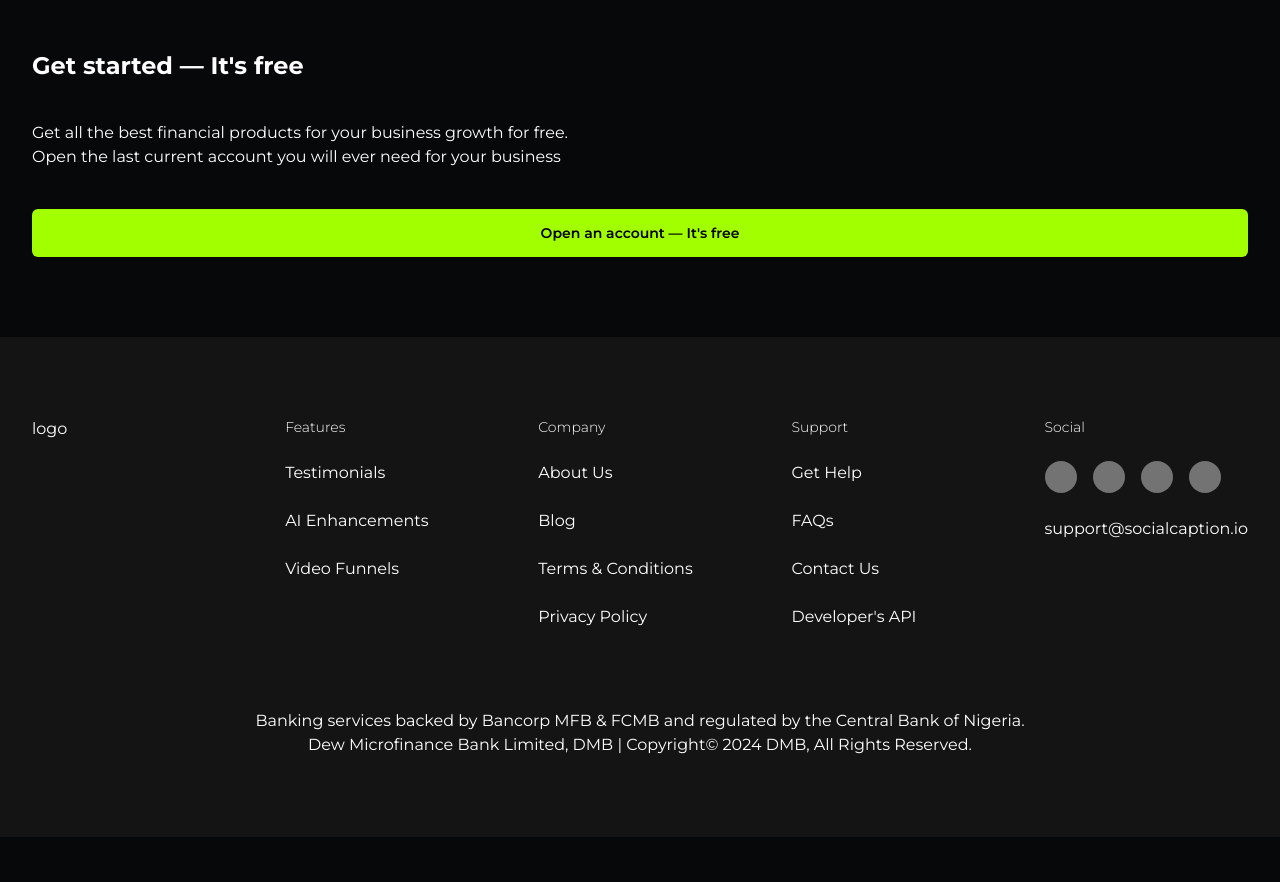
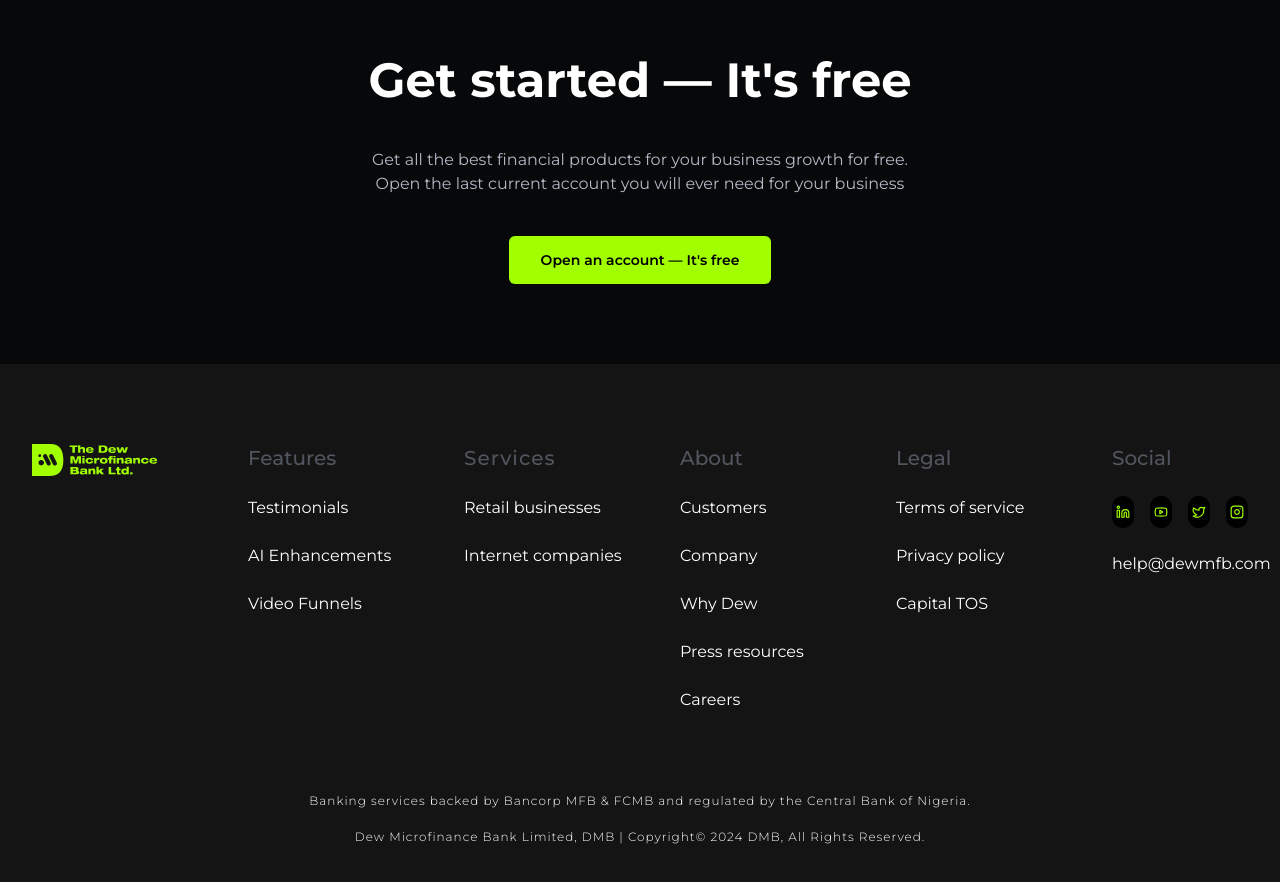
Before and after one commit to Ennioluwa/dmb, a Next.js app: page / in a window 1280 px wide. Shown: the part 4940-5822 px from the top of the page. Before the commit the page ends 5777 px from the top, so only its background shows below. Built offline with nearby package versions, Linux system fonts and the light colour scheme.

Commit message:
add footer

```diff
--- a/app/(landing)/(home)/_components/faq-accordion.tsx
+++ b/app/(landing)/(home)/_components/faq-accordion.tsx
@@ -18,7 +18,7 @@ interface FaqAccordionProps {
 const FaqAccordion: FC<FaqAccordionProps> = ({ title, subtitle, index }) => {
   return (
     <AccordionItem value={`${index}`}>
-      <AccordionTrigger>{title}</AccordionTrigger>
+      <AccordionTrigger className=" text-left">{title}</AccordionTrigger>
       <AccordionContent>{subtitle}</AccordionContent>
     </AccordionItem>
   );
--- a/app/(landing)/(home)/_components/footer.tsx
+++ b/app/(landing)/(home)/_components/footer.tsx
@@ -1,49 +1,68 @@
 "use client";
+
+import Logo from "@/components/logo";
+import { Instagram, Linkedin, Twitter, Youtube } from "lucide-react";
 
 const Footer = () => {
   return (
     <section className=" bg-[#151415]">
       <div className="container py-20">
-        <div className="  flex justify-between items-start gap-20 flex-wrap">
-          <div className=" flex flex-col gap-6 flex-[1]">logo</div>
+        <div className="  grid grid-cols-1 sm:grid-cols-2 md:grid-cols-3 lg:grid-cols-6 justify-center items-start gap-20 flex-wrap">
           <div className=" flex flex-col gap-6 flex-[1]">
-            <h5>Features</h5>
+            <Logo />
+          </div>
+          <div className=" flex flex-col gap-6 flex-[1]">
+            <h5 className=" text-xl font-medium text-[#50555E] ">Features</h5>
             <p className=" text-nowrap">Testimonials</p>
             <p className=" text-nowrap">AI Enhancements</p>
             <p className=" text-nowrap">Video Funnels</p>
           </div>
           <div className=" flex flex-col gap-6 flex-[1] shrink-0">
-            <h5>Company</h5>
-            <p className=" text-nowrap">About Us</p>
-            <p className=" text-nowrap">Blog</p>
-            <p className=" text-nowrap">Terms & Conditions</p>
-            <p className=" text-nowrap">Privacy Policy</p>
+            <h6 className=" text-xl font-medium text-[#50555E] ">Services</h6>
+            <p className=" text-nowrap">Retail businesses</p>
+            <p className=" text-nowrap">Internet companies</p>
           </div>
           <div className=" flex flex-col gap-6 flex-[1]">
-            <h5>Support</h5>
-            <p className=" text-nowrap">Get Help</p>
-            <p className=" text-nowrap">FAQs</p>
-            <p className=" text-nowrap">Contact Us</p>
-            <p className=" text-nowrap">Developer&apos;s API</p>
+            <h5 className=" text-xl font-medium text-[#50555E] ">About</h5>
+            <p className=" text-nowrap">Customers</p>
+            <p className=" text-nowrap">Company</p>
+            <p className=" text-nowrap">Why Dew</p>
+            <p className=" text-nowrap">Press resources</p>
+            <p className=" text-nowrap">Careers</p>
           </div>
           <div className=" flex flex-col gap-6 flex-[1]">
-            <h5>Social</h5>
+            <h5 className=" text-xl font-medium text-[#50555E] ">Legal</h5>
+            <p className=" text-nowrap">Terms of service</p>
+            <p className=" text-nowrap">Privacy policy</p>
+            <p className=" text-nowrap">Capital TOS</p>
+          </div>
+          <div className=" flex flex-col gap-6 flex-[1]">
+            <h5 className=" text-xl font-medium text-[#50555E] ">Social</h5>
             <div className="flex gap-4 items-center">
-              <div className=" grid place-items-center h-8 w-8 rounded-full bg-[#737373]"></div>
-              <div className=" grid place-items-center h-8 w-8 rounded-full bg-[#737373]"></div>
-              <div className=" grid place-items-center h-8 w-8 rounded-full bg-[#737373]"></div>
-              <div className=" grid place-items-center h-8 w-8 rounded-full bg-[#737373]"></div>
+              <div className=" grid place-items-center h-8 w-8 rounded-full bg-[#000]">
+                <Linkedin size={14} color="#A2FF00" />
+              </div>
+              <div className=" grid place-items-center h-8 w-8 rounded-full bg-[#000]">
+                <Youtube size={14} color="#A2FF00" />
+              </div>
+              <div className=" grid place-items-center h-8 w-8 rounded-full bg-[#000]">
+                <Twitter size={14} color="#A2FF00" />
+              </div>
+              <div className=" grid place-items-center h-8 w-8 rounded-full bg-[#000]">
+                <Instagram size={14} color="#A2FF00" />
+              </div>
             </div>
-            <p>support@socialcaption.io</p>
+            <p>help@dewmfb.com</p>
           </div>
         </div>
         <div className=" mt-20 text-center">
-          <p>
+          <h6>
             Banking services backed by Bancorp MFB & FCMB and regulated by the
             Central Bank of Nigeria. <br />
+            <br />
             Dew Microfinance Bank Limited, DMB | Copyright© 2024 DMB, All Rights
             Reserved.
-          </p>
+          </h6>
         </div>
       </div>
     </section>
--- a/app/(landing)/(home)/_components/get-started.tsx
+++ b/app/(landing)/(home)/_components/get-started.tsx
@@ -5,14 +5,14 @@ import { Button } from "@/components/ui/button";
 const GetStarted = () => {
   return (
     <section className=" bg-[#060809]">
-      <div className=" py-20 container flex flex-col gap-6 lg:gap-10">
-        <h3>Get started — It&apos;s free</h3>
-        <p>
+      <div className=" py-20 container flex flex-col items-center text-center gap-6 lg:gap-10">
+        <h2>Get started — It&apos;s free</h2>
+        <p className=" text-[#B4BAC6]">
           Get all the best financial products for your business growth for free.
           <br />
           Open the last current account you will ever need for your business
         </p>
-        <Button>Open an account — It&apos;s free</Button>
+        <Button className=" w-fit">Open an account — It&apos;s free</Button>
       </div>
     </section>
   );
```
